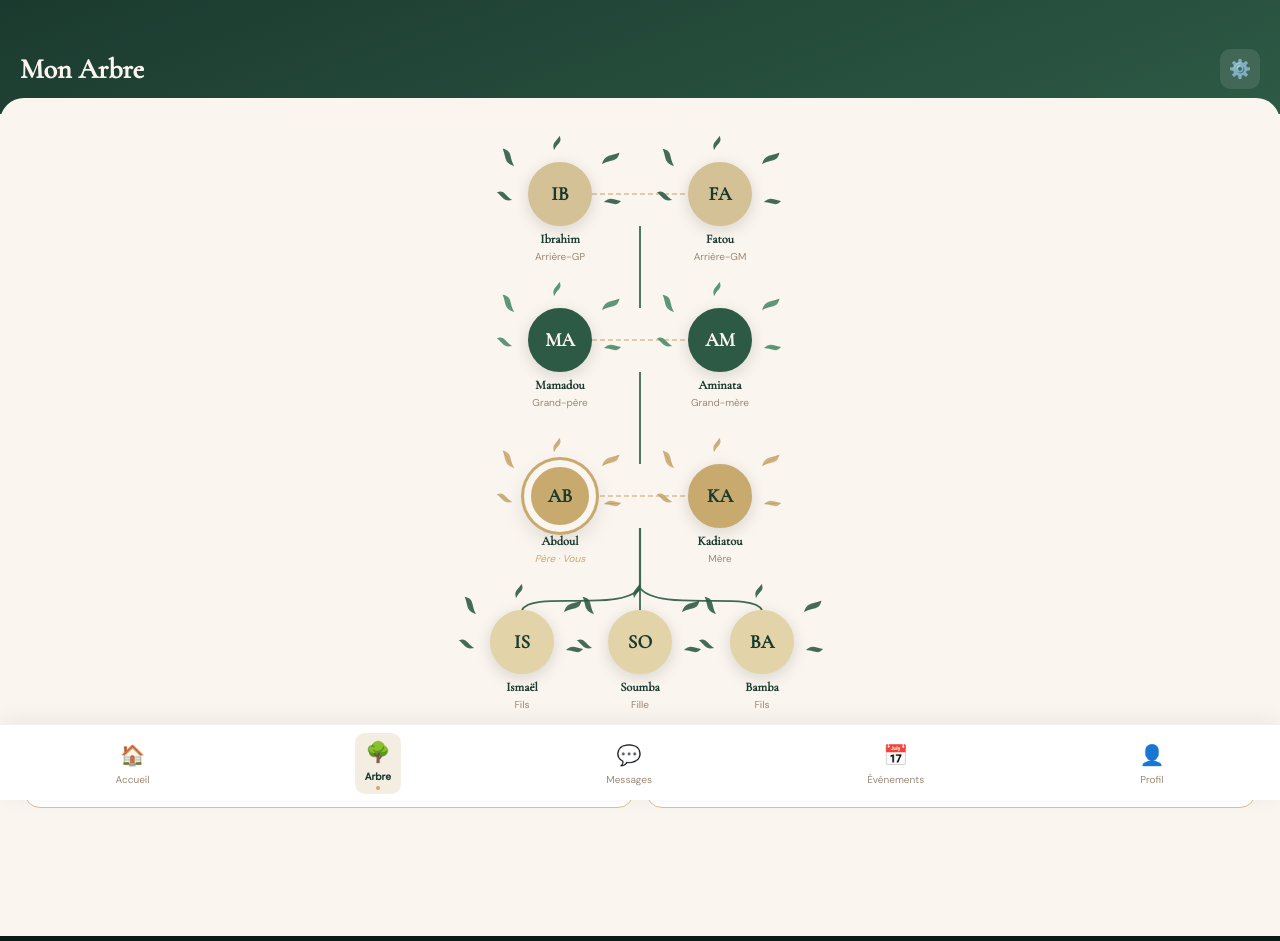
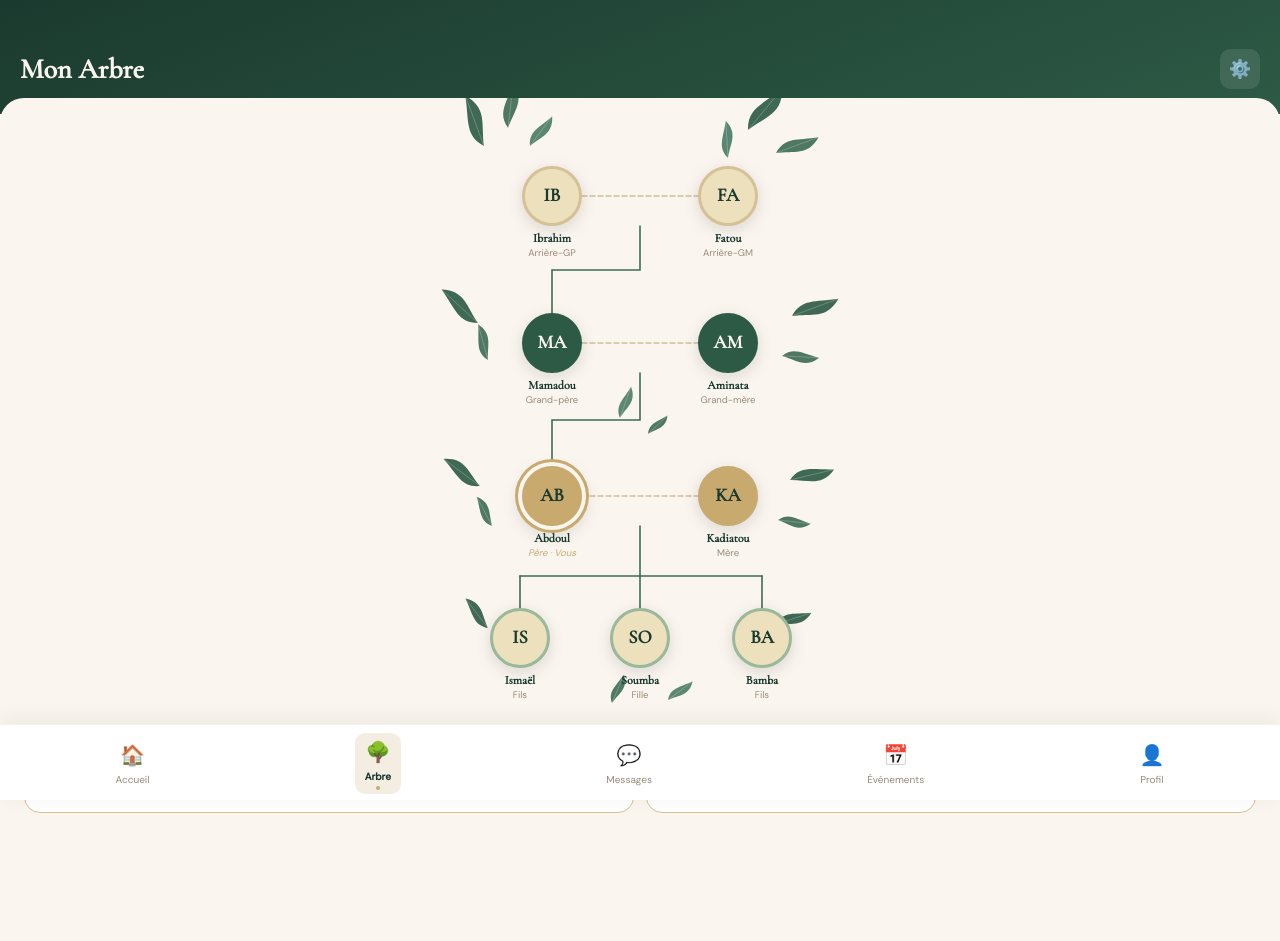
Before and after one commit to yonna25/Racines-Windo, a Next.js app: page /arbre in a window 1280 px wide. Built offline with nearby package versions, Linux system fonts and the light colour scheme.

Commit message:
Update page.jsx

```diff
--- a/src/app/arbre/page.jsx
+++ b/src/app/arbre/page.jsx
@@ -2,248 +2,174 @@
 import { useState } from 'react'
 import { useRouter } from 'next/navigation'
 
-// ── Données ───────────────────────────────────────────────────────
+// ── Membres ───────────────────────────────────────────────────────
 const MEMBERS = {
-  ibrahim:  { ini: 'IB', name: 'Ibrahim',  role: 'Arrière-GP',  photo: null, color: '#D4C296', text: '#1B3A2F' },
-  fatou:    { ini: 'FA', name: 'Fatou',    role: 'Arrière-GM',  photo: null, color: '#D4C296', text: '#1B3A2F' },
-  mamadou:  { ini: 'MA', name: 'Mamadou',  role: 'Grand-père',  photo: null, color: '#2D5A45', text: '#FAF6EF' },
-  aminata:  { ini: 'AM', name: 'Aminata',  role: 'Grand-mère',  photo: null, color: '#2D5A45', text: '#FAF6EF' },
-  abdoul:   { ini: 'AB', name: 'Abdoul',   role: 'Père · Vous', photo: null, color: '#C8A96E', text: '#1B3A2F', isYou: true },
-  kadiatou: { ini: 'KA', name: 'Kadiatou', role: 'Mère',        photo: null, color: '#C8A96E', text: '#1B3A2F' },
-  ismael:   { ini: 'IS', name: 'Ismaël',   role: 'Fils',        photo: null, color: '#E2D4A8', text: '#1B3A2F' },
-  soumba:   { ini: 'SO', name: 'Soumba',   role: 'Fille',       photo: null, color: '#E2D4A8', text: '#1B3A2F' },
-  bamba:    { ini: 'BA', name: 'Bamba',    role: 'Fils',        photo: null, color: '#E2D4A8', text: '#1B3A2F' },
+  ibrahim:  { ini: 'IB', name: 'Ibrahim',  role: 'Arrière-GP',  photo: null, ring: '#D4C296', bg: '#EDE0BC', text: '#1B3A2F' },
+  fatou:    { ini: 'FA', name: 'Fatou',    role: 'Arrière-GM',  photo: null, ring: '#D4C296', bg: '#EDE0BC', text: '#1B3A2F' },
+  mamadou:  { ini: 'MA', name: 'Mamadou',  role: 'Grand-père',  photo: null, ring: '#2D5A45', bg: '#2D5A45', text: '#FAF6EF' },
+  aminata:  { ini: 'AM', name: 'Aminata',  role: 'Grand-mère',  photo: null, ring: '#2D5A45', bg: '#2D5A45', text: '#FAF6EF' },
+  abdoul:   { ini: 'AB', name: 'Abdoul',   role: 'Père · Vous', photo: null, ring: '#C8A96E', bg: '#C8A96E', text: '#1B3A2F', isYou: true },
+  kadiatou: { ini: 'KA', name: 'Kadiatou', role: 'Mère',        photo: null, ring: '#C8A96E', bg: '#C8A96E', text: '#1B3A2F' },
+  ismael:   { ini: 'IS', name: 'Ismaël',   role: 'Fils',        photo: null, ring: '#9AB89A', bg: '#EDE0BC', text: '#1B3A2F' },
+  soumba:   { ini: 'SO', name: 'Soumba',   role: 'Fille',       photo: null, ring: '#9AB89A', bg: '#EDE0BC', text: '#1B3A2F' },
+  bamba:    { ini: 'BA', name: 'Bamba',    role: 'Fils',        photo: null, ring: '#9AB89A', bg: '#EDE0BC', text: '#1B3A2F' },
 }
 
-// ── Layout (canvas 340 × 620) ─────────────────────────────────────
-const R = 32   // rayon de chaque cercle
-const W = 340  // largeur canvas
-const POSITIONS = {
-  ibrahim:  { x: 90,  y: 72 },
-  fatou:    { x: 250, y: 72 },
-  mamadou:  { x: 90,  y: 218 },
-  aminata:  { x: 250, y: 218 },
-  abdoul:   { x: 90,  y: 374 },
-  kadiatou: { x: 250, y: 374 },
-  ismael:   { x: 52,  y: 520 },
+// ── Positions absolues (canvas 340 × 640) ────────────────────────
+const R  = 30   // rayon cercle
+const CW = 340  // canvas width
+const NODES = {
+  ibrahim:  { x: 82,  y: 78  },
+  fatou:    { x: 258, y: 78  },
+  mamadou:  { x: 82,  y: 225 },
+  aminata:  { x: 258, y: 225 },
+  abdoul:   { x: 82,  y: 378 },
+  kadiatou: { x: 258, y: 378 },
+  ismael:   { x: 50,  y: 520 },
   soumba:   { x: 170, y: 520 },
   bamba:    { x: 292, y: 520 },
 }
 
-// ── Feuille SVG (dessinée dans le SVG global) ─────────────────────
-// cx/cy = centre du nœud, toutes les feuilles autour
-const LEAF_OFFSETS = [
-  { dx: -R - 14, dy: -R + 4,  rotate: -50, size: 11 },
-  { dx:  R + 10, dy: -R + 2,  rotate:  40, size: 11 },
-  { dx: -R - 16, dy:  6,      rotate: -80, size:  9 },
-  { dx:  R + 12, dy:  8,      rotate:  70, size:  9 },
-  { dx: -6,      dy: -R - 12, rotate:   5, size:  8 },
+// ── Grandes feuilles éparpillées (style référence) ────────────────
+const LEAVES = [
+  // Haut gauche
+  { x: 14,  y: 28,  r: -35, s: 26, c: '#2D5A45' },
+  { x: 38,  y: 10,  r:  -8, s: 22, c: '#3D6B55' },
+  { x: 60,  y: 28,  r:  22, s: 18, c: '#4A7C65' },
+  // Haut droite
+  { x: 278, y: 12,  r:  25, s: 26, c: '#2D5A45' },
+  { x: 306, y: 35,  r:  55, s: 22, c: '#3D6B55' },
+  { x: 258, y: 40,  r: -18, s: 18, c: '#4A7C65' },
+  // Milieu gauche
+  { x: 8,   y: 205, r: -62, s: 24, c: '#2D5A45' },
+  { x: 18,  y: 242, r: -30, s: 18, c: '#3D6B55' },
+  // Milieu droite
+  { x: 322, y: 198, r:  55, s: 24, c: '#2D5A45' },
+  { x: 312, y: 238, r:  78, s: 18, c: '#3D6B55' },
+  // Entre gen2 et gen3
+  { x: 150, y: 300, r:   5, s: 16, c: '#4A7C65' },
+  { x: 178, y: 316, r:  32, s: 13, c: '#3D6B55' },
+  // Bas gauche
+  { x: 10,  y: 368, r: -68, s: 22, c: '#2D5A45' },
+  { x: 22,  y: 408, r: -42, s: 16, c: '#3D6B55' },
+  // Bas droite
+  { x: 320, y: 362, r:  62, s: 22, c: '#2D5A45' },
+  { x: 308, y: 402, r:  82, s: 16, c: '#3D6B55' },
+  // Autour enfants
+  { x: 18,  y: 510, r: -52, s: 18, c: '#2D5A45' },
+  { x: 306, y: 506, r:  58, s: 18, c: '#2D5A45' },
+  { x: 142, y: 585, r:   8, s: 15, c: '#3D6B55' },
+  { x: 198, y: 582, r:  38, s: 15, c: '#4A7C65' },
 ]
 
-function LeafShape({ cx, cy, color }) {
+// Forme feuille SVG
+function Leaf({ x, y, r, s, c }) {
   return (
-    <>
-      {LEAF_OFFSETS.map((l, i) => {
-        const lx = cx + l.dx
-        const ly = cy + l.dy
-        const s = l.size
-        return (
-          <g key={i} transform={`translate(${lx},${ly}) rotate(${l.rotate})`}>
-            <path
-              d={`M0,0 C${s*0.35},-${s*0.9} ${s},-${s} ${s*0.55},-${s*1.8}
-                 C${s*0.1},-${s} -${s*0.35},-${s*0.9} 0,0 Z`}
-              fill={color}
-              opacity="0.88"
-            />
-            <line
-              x1="0" y1="0"
-              x2={s * 0.55} y2={-s * 1.8}
-              stroke="rgba(0,0,0,0.15)"
-              strokeWidth="0.5"
-            />
-          </g>
-        )
-      })}
-    </>
-  )
-}
-
-// ── Branches organiques SVG ───────────────────────────────────────
-function TreeBranches() {
-  const P = POSITIONS
-  const branchColor = '#3D6B55'
-  const coupleColor = '#C8A96E'
-  const strokeW = 1.8
-
-  // Midpoints couples (entre les deux membres)
-  const mid = (a, b) => ({ x: (a.x + b.x) / 2, y: (a.y + b.y) / 2 })
-  const m1 = mid(P.ibrahim, P.fatou)    // gen1 milieu
-  const m2 = mid(P.mamadou, P.aminata)  // gen2 milieu
-  const m3 = mid(P.abdoul, P.kadiatou)  // gen3 milieu
-
-  return (
-    <g>
-      {/* ── Lignes couple (tirets dorés) ── */}
-      {[
-        [P.ibrahim, P.fatou],
-        [P.mamadou, P.aminata],
-        [P.abdoul, P.kadiatou],
-      ].map(([a, b], i) => (
-        <line
-          key={i}
-          x1={a.x + R} y1={a.y}
-          x2={b.x - R} y2={b.y}
-          stroke={coupleColor}
-          strokeWidth="1.4"
-          strokeDasharray="5 3"
-          opacity="0.7"
-        />
-      ))}
-
-      {/* ── Branche gen1 → gen2 (courbe bezier) ── */}
+    <g transform={`translate(${x},${y}) rotate(${r})`}>
       <path
-        d={`M ${m1.x} ${m1.y + R}
-            C ${m1.x} ${m1.y + R + 40}
-              ${m2.x} ${m2.y - R - 40}
-              ${m2.x} ${m2.y - R}`}
-        fill="none" stroke={branchColor} strokeWidth={strokeW}
+        d={`M0,0
+           C${s*0.38},-${s*0.75} ${s*0.95},-${s*1.1} ${s*0.52},-${s*2}
+           C${s*0.08},-${s*1.1} -${s*0.38},-${s*0.75} 0,0 Z`}
+        fill={c}
+        opacity="0.9"
       />
-
-      {/* ── Branche gen2 → gen3 ── */}
-      <path
-        d={`M ${m2.x} ${m2.y + R}
-            C ${m2.x} ${m2.y + R + 40}
-              ${m3.x} ${m3.y - R - 40}
-              ${m3.x} ${m3.y - R}`}
-        fill="none" stroke={branchColor} strokeWidth={strokeW}
-      />
-
-      {/* ── Tronc gen3 → enfants (ramification organique) ── */}
-      {/* Tronc principal vers le bas */}
-      <path
-        d={`M ${m3.x} ${m3.y + R}
-            C ${m3.x} ${m3.y + R + 30}
-              ${m3.x} ${m3.y + R + 50}
-              ${m3.x} ${m3.y + R + 60}`}
-        fill="none" stroke={branchColor} strokeWidth={strokeW + 0.4}
-      />
-      {/* Branche gauche → Ismaël */}
-      <path
-        d={`M ${m3.x} ${m3.y + R + 60}
-            C ${m3.x - 20} ${m3.y + R + 85}
-              ${P.ismael.x + 10} ${P.ismael.y - R - 20}
-              ${P.ismael.x} ${P.ismael.y - R}`}
-        fill="none" stroke={branchColor} strokeWidth={strokeW}
-      />
-      {/* Branche centrale → Soumba */}
-      <path
-        d={`M ${m3.x} ${m3.y + R + 60}
-            C ${m3.x} ${m3.y + R + 90}
-              ${P.soumba.x} ${P.soumba.y - R - 30}
-              ${P.soumba.x} ${P.soumba.y - R}`}
-        fill="none" stroke={branchColor} strokeWidth={strokeW}
-      />
-      {/* Branche droite → Bamba */}
-      <path
-        d={`M ${m3.x} ${m3.y + R + 60}
-            C ${m3.x + 20} ${m3.y + R + 85}
-              ${P.bamba.x - 10} ${P.bamba.y - R - 20}
-              ${P.bamba.x} ${P.bamba.y - R}`}
-        fill="none" stroke={branchColor} strokeWidth={strokeW}
-      />
+      {/* Nervure centrale */}
+      <line x1="0" y1="0" x2={s*0.52} y2={-s*2}
+            stroke="rgba(255,255,255,0.25)" strokeWidth="0.8" />
     </g>
   )
 }
 
-// ── Nœud membre (positionné en absolu) ───────────────────────────
-function MemberNode({ id, member, cx, cy, leafColor, onClick }) {
+// ── Connecteurs orthogonaux ───────────────────────────────────────
+function Branches() {
+  const N = NODES
+  const stroke = '#3D6B55'
+  const sw = 1.6
+
+  // Points clés
+  const g1mid = 170  // x milieu couple gen1
+  const g2mid = 170  // x milieu couple gen2
+  const g3mid = 170  // x milieu couple gen3
+
+  const junc12 = 152  // y jonction gen1→gen2
+  const junc23 = 302  // y jonction gen2→gen3
+  const junc34 = 458  // y jonction gen3→enfants
+
+  return (
+    <g stroke={stroke} strokeWidth={sw} fill="none" strokeLinecap="round">
+
+      {/* Barres couple (tirets dorés) */}
+      <line x1={N.ibrahim.x+R}  y1={N.ibrahim.y}  x2={N.fatou.x-R}    y2={N.fatou.y}    stroke="#C8A96E" strokeWidth="1.4" strokeDasharray="5 3" opacity="0.75" />
+      <line x1={N.mamadou.x+R}  y1={N.mamadou.y}  x2={N.aminata.x-R}  y2={N.aminata.y}  stroke="#C8A96E" strokeWidth="1.4" strokeDasharray="5 3" opacity="0.75" />
+      <line x1={N.abdoul.x+R}   y1={N.abdoul.y}   x2={N.kadiatou.x-R} y2={N.kadiatou.y} stroke="#C8A96E" strokeWidth="1.4" strokeDasharray="5 3" opacity="0.75" />
+
+      {/* Gen1 → Gen2 (Mamadou) */}
+      <polyline points={`${g1mid},${N.ibrahim.y+R} ${g1mid},${junc12} ${N.mamadou.x},${junc12} ${N.mamadou.x},${N.mamadou.y-R}`} />
+
+      {/* Gen2 → Gen3 (Abdoul) */}
+      <polyline points={`${g2mid},${N.mamadou.y+R} ${g2mid},${junc23} ${N.abdoul.x},${junc23} ${N.abdoul.x},${N.abdoul.y-R}`} />
+
+      {/* Gen3 → Enfants */}
+      {/* Tronc */}
+      <line x1={g3mid} y1={N.abdoul.y+R} x2={g3mid} y2={junc34} />
+      {/* Barre horizontale */}
+      <line x1={N.ismael.x} y1={junc34} x2={N.bamba.x} y2={junc34} />
+      {/* Montées vers chaque enfant */}
+      <line x1={N.ismael.x}  y1={junc34} x2={N.ismael.x}  y2={N.ismael.y-R} />
+      <line x1={N.soumba.x}  y1={junc34} x2={N.soumba.x}  y2={N.soumba.y-R} />
+      <line x1={N.bamba.x}   y1={junc34} x2={N.bamba.x}   y2={N.bamba.y-R} />
+
+    </g>
+  )
+}
+
+// ── Nœud ─────────────────────────────────────────────────────────
+function Node({ id, member, onClick }) {
+  const pos = NODES[id]
   const size = R * 2
 
   return (
-    <div
-      style={{
-        position: 'absolute',
-        left: cx - R,
-        top:  cy - R,
-        width: size,
-        height: size,
-        zIndex: 2,
-      }}
-    >
+    <div style={{ position: 'absolute', left: pos.x - R, top: pos.y - R, zIndex: 3 }}>
+      {/* Cercle */}
       <button
         onClick={() => onClick(id)}
-        className="group"
         style={{
-          width: '100%', height: '100%',
-          borderRadius: '50%',
-          border: `3px solid ${member.isYou ? '#FAF6EF' : member.color}`,
-          background: member.photo ? '#000' : member.color,
-          overflow: 'hidden',
+          width: size, height: size, borderRadius: '50%',
+          border: `3px solid ${member.ring}`,
+          background: member.photo ? '#000' : member.bg,
           display: 'flex', alignItems: 'center', justifyContent: 'center',
-          cursor: 'pointer',
+          cursor: 'pointer', overflow: 'hidden',
           boxShadow: member.isYou
-            ? `0 0 0 4px #FAF6EF, 0 0 0 7px #C8A96E, 0 8px 24px rgba(0,0,0,0.18)`
-            : `0 4px 16px rgba(0,0,0,0.14)`,
-          transition: 'transform 0.15s',
+            ? `0 0 0 4px #FAF6EF, 0 0 0 7px ${member.ring}, 0 6px 20px rgba(0,0,0,0.2)`
+            : `0 4px 16px rgba(0,0,0,0.13)`,
+          transition: 'transform 0.12s',
         }}
-        onMouseDown={e => e.currentTarget.style.transform = 'scale(0.93)'}
-        onMouseUp={e => e.currentTarget.style.transform = 'scale(1)'}
-        onTouchStart={e => e.currentTarget.style.transform = 'scale(0.93)'}
+        onTouchStart={e => e.currentTarget.style.transform = 'scale(0.92)'}
         onTouchEnd={e => e.currentTarget.style.transform = 'scale(1)'}
       >
-        {member.photo ? (
-          <img src={member.photo} alt={member.name} style={{ width: '100%', height: '100%', objectFit: 'cover' }} />
-        ) : (
-          <span style={{
-            fontFamily: 'Cormorant Garamond, serif',
-            fontSize: R * 0.6,
-            fontWeight: 700,
-            color: member.text,
-            userSelect: 'none',
-          }}>
-            {member.ini}
-          </span>
-        )}
+        {member.photo
+          ? <img src={member.photo} alt={member.name} style={{ width: '100%', height: '100%', objectFit: 'cover' }} />
+          : <span style={{ fontFamily: 'Cormorant Garamond, serif', fontSize: R * 0.62, fontWeight: 700, color: member.text, userSelect: 'none' }}>{member.ini}</span>
+        }
       </button>
+
+      {/* Label */}
+      <div style={{ position: 'absolute', top: size + 5, left: '50%', transform: 'translateX(-50%)', width: 72, textAlign: 'center', pointerEvents: 'none' }}>
+        <p style={{ margin: 0, fontFamily: 'Cormorant Garamond, serif', fontWeight: 700, fontSize: 12, color: '#1B3A2F', lineHeight: 1.2 }}>
+          {member.name}
+        </p>
+        <p style={{ margin: 0, marginTop: 1, fontSize: 9.5, color: member.isYou ? '#C8A96E' : '#9A8878', fontStyle: member.isYou ? 'italic' : 'normal' }}>
+          {member.role}
+        </p>
+      </div>
     </div>
   )
 }
 
-// ── Label sous nœud ───────────────────────────────────────────────
-function MemberLabel({ member, cx, cy }) {
-  return (
-    <div style={{
-      position: 'absolute',
-      top: cy + R + 6,
-      left: cx - 40,
-      width: 80,
-      textAlign: 'center',
-      zIndex: 2,
-      pointerEvents: 'none',
-    }}>
-      <p style={{ margin: 0, fontFamily: 'Cormorant Garamond, serif', fontWeight: 700, fontSize: 12.5, color: '#1B3A2F', lineHeight: 1.25 }}>
-        {member.name}
-      </p>
-      <p style={{ margin: 0, marginTop: 1, fontSize: 10, color: member.isYou ? '#C8A96E' : '#9A8878', fontStyle: member.isYou ? 'italic' : 'normal' }}>
-        {member.role}
-      </p>
-    </div>
-  )
-}
-
-// ── Page principale ───────────────────────────────────────────────
+// ── Page ──────────────────────────────────────────────────────────
 export default function ArbrePage() {
   const router = useRouter()
   const [zoom, setZoom] = useState(1)
-
-  const go = (id) => router.push(`/arbre/${id}`)
-
-  const CANVAS_H = 640
-  const leafColorFor = (id) => {
-    if (['abdoul', 'kadiatou'].includes(id)) return '#C8A96E'
-    if (['mamadou', 'aminata'].includes(id)) return '#4A8C6A'
-    return '#2D5A45'
-  }
 
   return (
     <div style={{ minHeight: '100vh', display: 'flex', flexDirection: 'column', background: '#FAF6EF', fontFamily: 'DM Sans, sans-serif' }}>
@@ -254,73 +180,35 @@ export default function ArbrePage() {
         <button style={{ width: 40, height: 40, borderRadius: 10, background: 'rgba(255,255,255,0.1)', border: 'none', fontSize: 18, cursor: 'pointer' }}>⚙️</button>
       </div>
 
-      {/* Arbre scrollable */}
+      {/* Arbre */}
       <div style={{ flex: 1, background: '#FAF6EF', borderRadius: '24px 24px 0 0', marginTop: -16, overflowY: 'auto', paddingBottom: 120 }}>
-        <div style={{
-          transform: `scale(${zoom})`,
-          transformOrigin: 'top center',
-          transition: 'transform 0.25s',
-          paddingTop: 24,
-        }}>
+        <div style={{ transform: `scale(${zoom})`, transformOrigin: 'top center', transition: 'transform 0.25s', paddingTop: 20 }}>
+
           {/* Canvas positionné */}
-          <div style={{
-            position: 'relative',
-            width: W,
-            height: CANVAS_H,
-            margin: '0 auto',
-          }}>
+          <div style={{ position: 'relative', width: CW, height: 645, margin: '0 auto' }}>
 
-            {/* SVG pour branches + feuilles (couche basse) */}
-            <svg
-              width={W}
-              height={CANVAS_H}
-              style={{ position: 'absolute', inset: 0, overflow: 'visible', zIndex: 1 }}
-            >
-              {/* Branches organiques */}
-              <TreeBranches />
-
-              {/* Feuilles sur chaque nœud */}
-              {Object.entries(POSITIONS).map(([id, pos]) => (
-                <LeafShape
-                  key={id}
-                  cx={pos.x}
-                  cy={pos.y}
-                  color={leafColorFor(id)}
-                />
-              ))}
+            {/* Couche SVG : feuilles + branches */}
+            <svg width={CW} height={645} style={{ position: 'absolute', inset: 0, overflow: 'visible', zIndex: 1 }}>
+              {/* Grandes feuilles éparpillées */}
+              {LEAVES.map((l, i) => <Leaf key={i} {...l} />)}
+              {/* Connecteurs */}
+              <Branches />
             </svg>
 
-            {/* Nœuds membres (couche haute) */}
-            {Object.entries(MEMBERS).map(([id, member]) => {
-              const pos = POSITIONS[id]
-              return (
-                <div key={id}>
-                  <MemberNode id={id} member={member} cx={pos.x} cy={pos.y} onClick={go} />
-                  <MemberLabel member={member} cx={pos.x} cy={pos.y} />
-                </div>
-              )
-            })}
+            {/* Nœuds */}
+            {Object.entries(MEMBERS).map(([id, m]) => (
+              <Node key={id} id={id} member={m} onClick={id => router.push(`/arbre/${id}`)} />
+            ))}
 
-            {/* Boutons ajouter (ancêtres inconnus) */}
-            {[{ x: 90, y: 72 - 150 }, { x: 250, y: 72 - 150 }].map((pos, i) => (
-              pos.y > 0 && null
-            ))}
           </div>
         </div>
 
-        {/* Contrôles zoom */}
-        <div style={{ display: 'flex', gap: 12, padding: '0 24px 8px' }}>
+        {/* Zoom */}
+        <div style={{ display: 'flex', gap: 12, padding: '4px 24px 8px' }}>
           {[['🔍 Zoom −', -0.15], ['🔎 Zoom +', 0.15]].map(([label, delta]) => (
-            <button
-              key={label}
+            <button key={label}
               onClick={() => setZoom(z => Math.min(1.5, Math.max(0.45, z + delta)))}
-              style={{
-                flex: 1, padding: '12px 0', borderRadius: 16,
-                border: '1px solid #D4C296', background: '#FFFFFF',
-                color: '#1B3A2F', fontWeight: 600, fontSize: 13,
-                cursor: 'pointer', fontFamily: 'DM Sans, sans-serif',
-              }}
-            >
+              style={{ flex: 1, padding: '12px 0', borderRadius: 16, border: '1px solid #D4C296', background: '#FFF', color: '#1B3A2F', fontWeight: 600, fontSize: 13, cursor: 'pointer' }}>
               {label}
             </button>
           ))}
@@ -328,14 +216,7 @@ export default function ArbrePage() {
       </div>
 
       {/* BottomNav */}
-      <div style={{
-        position: 'fixed', bottom: 0, left: 0, right: 0,
-        display: 'flex', justifyContent: 'space-around', alignItems: 'center',
-        padding: '8px 8px 6px',
-        background: '#FFFFFF',
-        borderTop: '1px solid rgba(45,90,69,0.08)',
-        boxShadow: '0 -4px 20px rgba(0,0,0,0.06)',
-      }}>
+      <div style={{ position: 'fixed', bottom: 0, left: 0, right: 0, display: 'flex', justifyContent: 'space-around', alignItems: 'center', padding: '8px 8px 6px', background: '#FFFFFF', borderTop: '1px solid rgba(45,90,69,0.08)', boxShadow: '0 -4px 20px rgba(0,0,0,0.06)' }}>
         {[
           { key: 'accueil',    icon: '🏠', label: 'Accueil',   href: '/dashboard' },
           { key: 'arbre',      icon: '🌳', label: 'Arbre',      href: '/arbre' },
@@ -345,20 +226,10 @@ export default function ArbrePage() {
         ].map(t => {
           const active = t.key === 'arbre'
           return (
-            <button
-              key={t.key}
-              onClick={() => router.push(t.href)}
-              style={{
-                display: 'flex', flexDirection: 'column', alignItems: 'center', gap: 2,
-                padding: '4px 10px', borderRadius: 10,
-                background: active ? '#F3EDE2' : 'transparent',
-                border: 'none', cursor: 'pointer',
-              }}
-            >
+            <button key={t.key} onClick={() => router.push(t.href)}
+              style={{ display: 'flex', flexDirection: 'column', alignItems: 'center', gap: 2, padding: '4px 10px', borderRadius: 10, background: active ? '#F3EDE2' : 'transparent', border: 'none', cursor: 'pointer' }}>
               <span style={{ fontSize: 20 }}>{t.icon}</span>
-              <span style={{ fontSize: 10, color: active ? '#1B3A2F' : '#9A8878', fontWeight: active ? 600 : 400 }}>
-                {t.label}
-              </span>
+              <span style={{ fontSize: 10, color: active ? '#1B3A2F' : '#9A8878', fontWeight: active ? 600 : 400 }}>{t.label}</span>
               {active && <div style={{ width: 4, height: 4, borderRadius: '50%', background: '#C8A96E' }} />}
             </button>
           )
@@ -366,4 +237,4 @@ export default function ArbrePage() {
       </div>
     </div>
   )
-    }
+   }
```
